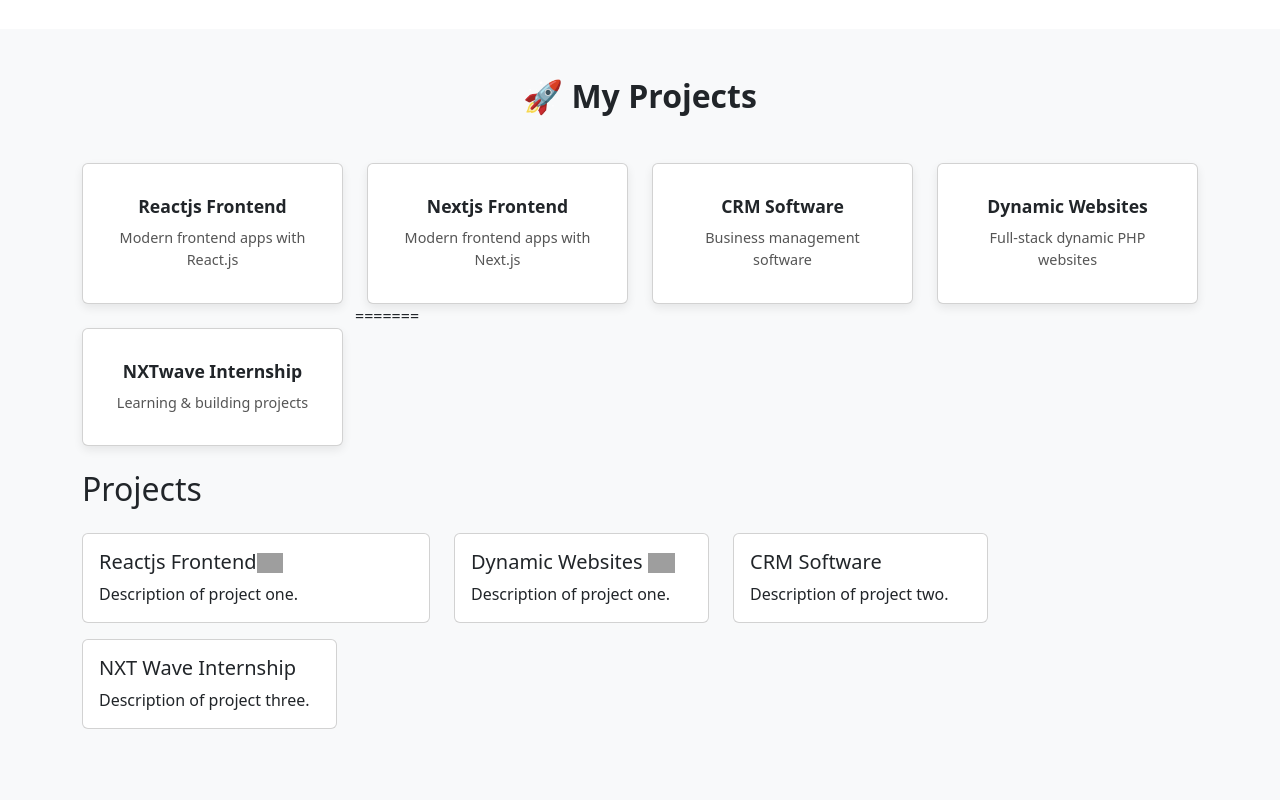
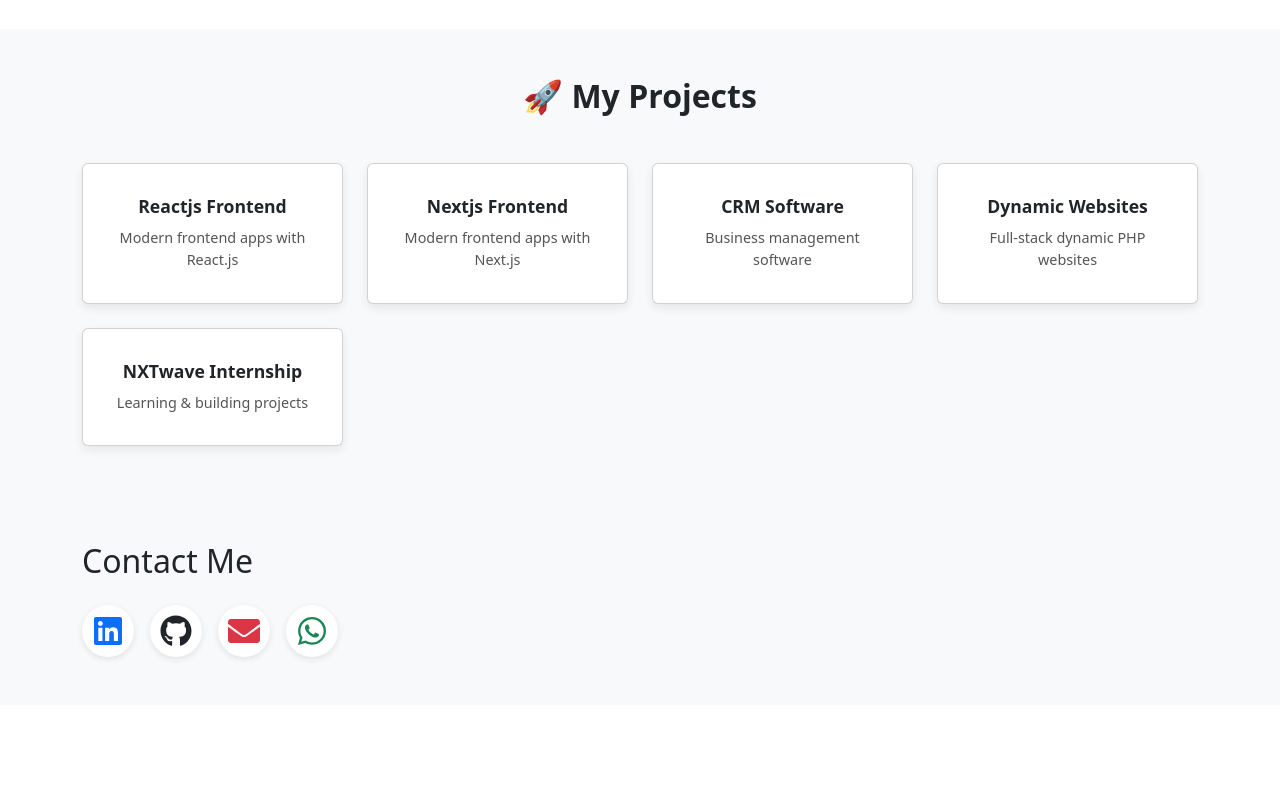
Before and after one commit to VIDYASAGARVV/portfolio, a React (Create React App) app: page / in a window 1280 px wide. Shown: the part 1620-2420 px from the top of the page. After the commit the page ends 2325 px from the top, so only its background shows below. Built offline with nearby package versions, Linux system fonts and the light colour scheme; grey boxes are pictures that could not be loaded.

Commit message:
first commit

```diff
--- a/src/components/Projects.js
+++ b/src/components/Projects.js
@@ -45,83 +45,7 @@
               </Link>
             </div>
           ))}
-=======
-        <h2 className="mb-4">Projects</h2>
-        <div className="row">
-          <div className="col-md-4 mb-3">
-            <Link
-              to="/projects/1"
-              className="text-decoration-none text-dark"
-              onClick={() => handleCardClick(1)}
-            >
-              <div className={`card h-100 ${activeCard === 1 ? 'active-card' : ''}`}>
-                <div className="card-body">
-                  <h5 className="card-title">
-                    Reactjs Frontend
-                    <img
-                      src="https://www.clipartmax.com/png/middle/8-84311_arrow-copy-and-paste.png"
-                      alt="arrow"
-                      style={{ height: '20px' }}
-                      className="round"
-                    />
-                  </h5>
-                  <p className="card-text">Description of project one.</p>
-                </div>
-              </div>
-            </Link>
-          </div>
-          <div className="col-md-3 mb-3">
-            <Link
-              to="/projects/2"
-              className="text-decoration-none text-dark"
-              onClick={() => handleCardClick(2)}
-            >
-              <div className={`card h-100 ${activeCard === 2 ? 'active-card' : ''}`}>
-                <div className="card-body">
-                  <h5 className="card-title">
-                    Dynamic Websites{' '}
-                    <img
-                      src="https://www.clipartmax.com/png/middle/8-84311_arrow-copy-and-paste.png"
-                      alt="arrow"
-                      style={{ height: '20px' }}
-                      className="round"
-                    />
-                  </h5>
-                  <p className="card-text">Description of project one.</p>
-                </div>
-              </div>
-            </Link>
-          </div>
 
-          <div className="col-md-3 mb-3">
-            <Link
-              to="/projects/3"
-              className="text-decoration-none text-dark"
-              onClick={() => handleCardClick(3)}
-            >
-              <div className={`card h-100 ${activeCard === 3 ? 'active-card' : ''}`}>
-                <div className="card-body">
-                  <h5 className="card-title">CRM Software</h5>
-                  <p className="card-text">Description of project two.</p>
-                </div>
-              </div>
-            </Link>
-          </div>
-          <div className="col-md-3 mb-3">
-            <Link
-              to="/projects/4"
-              className="text-decoration-none text-dark"
-              onClick={() => handleCardClick(4)}
-            >
-              <div className={`card h-100 ${activeCard === 4 ? 'active-card' : ''}`}>
-                <div className="card-body">
-                  <h5 className="card-title">NXT Wave Internship</h5>
-                  <p className="card-text">Description of project three.</p>
-                </div>
-              </div>
-            </Link>
-          </div>
-        </div>
       </div>
       </div>
       <div className='h-50'></div>
```
